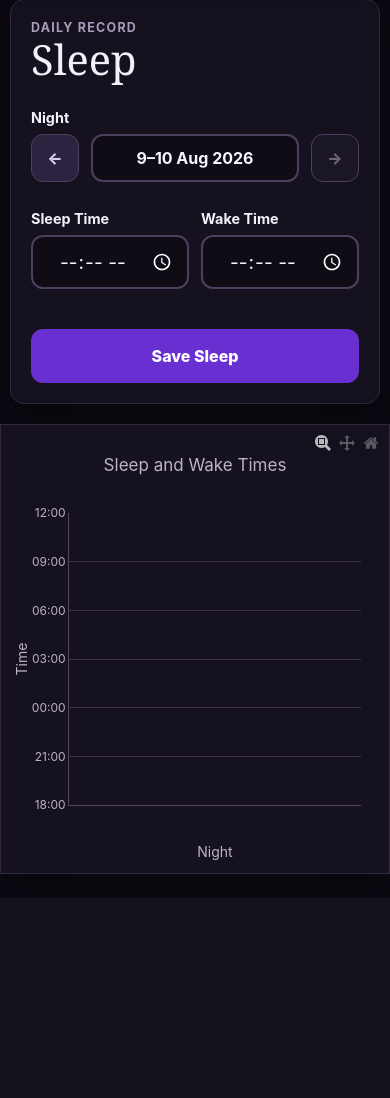
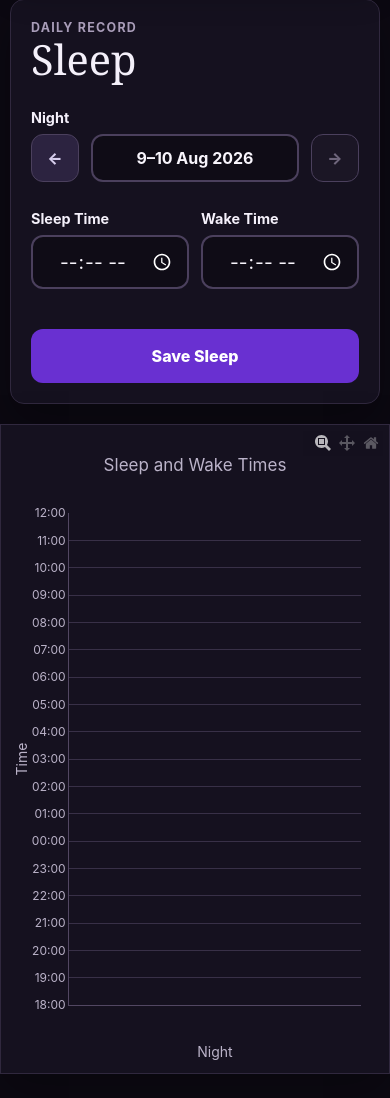
Before and after one commit to nielsSkov/lifestyle-book, a Flask app: page /sleep in a window 390 px wide. Shown: the part 137-1235 px from the top of the page. Before the commit the page ends 1023 px from the top, so only its background shows below. Run offline with Flask 3, Linux system fonts and the light colour scheme.

Commit message:
Expand sleep chart scale

```diff
--- a/sleep_plot.py
+++ b/sleep_plot.py
@@ -83,8 +83,7 @@ def build_sleep_figure(records: list[SleepRecord]) -> go.Figure:
     finite_values = [value for value in [*lower_values, *upper_values] if math.isfinite(value)]
     lower = min([18, *finite_values])
     upper = max([36, *finite_values])
-    first_tick = math.floor(lower / 3) * 3
-    ticks = list(range(first_tick, math.ceil(upper / 3) * 3 + 1, 3))
+    ticks = list(range(math.floor(lower), math.ceil(upper) + 1))
     figure.update_layout(
         template="none",
         autosize=True,
--- a/static/style.css
+++ b/static/style.css
@@ -372,10 +372,14 @@ input {
 }
 
 #difference-plot,
-#rate-plot,
-#sleep-plot {
+#rate-plot {
   height: min(55vh, 460px);
   min-height: 360px;
+}
+
+#sleep-plot {
+  height: min(78vh, 720px);
+  min-height: 600px;
 }
 
 @media (hover: hover) and (pointer: fine) {
@@ -443,9 +447,13 @@ input {
   }
 
   #difference-plot,
-  #rate-plot,
-  #sleep-plot {
+  #rate-plot {
     height: min(60vh, 440px);
     min-height: 360px;
   }
+
+  #sleep-plot {
+    height: min(80vh, 640px);
+    min-height: 520px;
+  }
 }
```
Also changed, not shown: tests/test_sleep_plot.py (+1 -0 lines).
